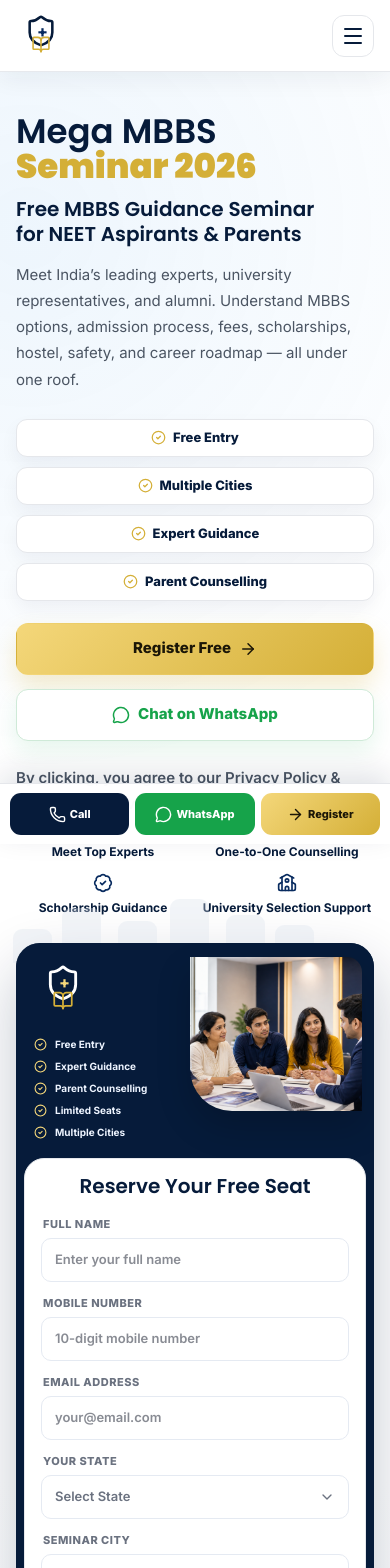
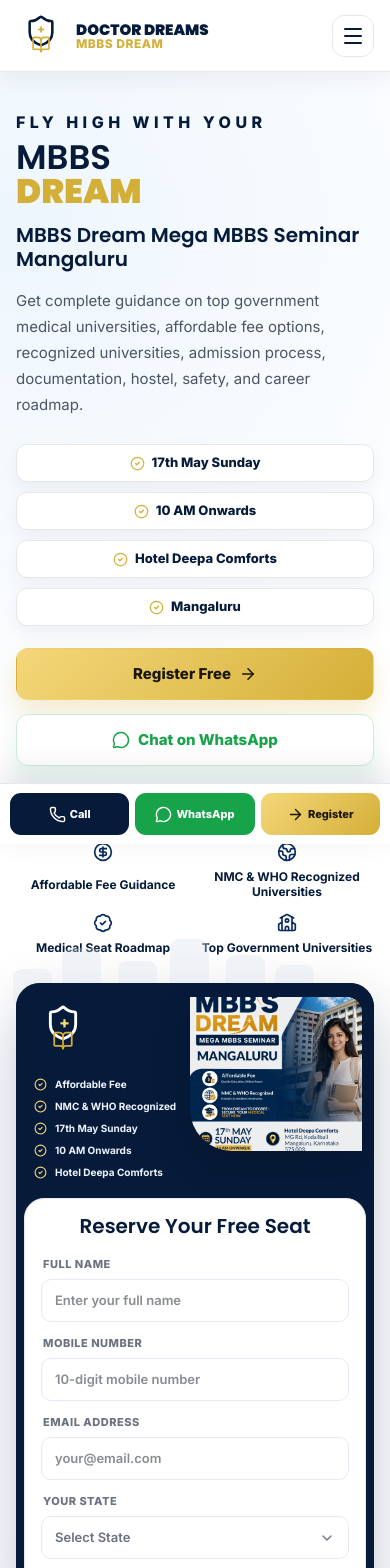
Before and after one commit to megambbs26/seminal-mbbs, a React (Vite) app: page / in a window 390 px wide. Shown: the top 1568 px of the page. Built offline with nearby package versions, Linux system fonts and the light colour scheme.

Commit message:
feat: update landing page for Mangaluru seminar

```diff
--- a/index.html
+++ b/index.html
@@ -5,7 +5,6 @@
     <meta name="viewport" content="width=device-width, initial-scale=1.0" />
     <link rel="icon" type="image/svg+xml" href="/favicon.svg" />
     <link rel="manifest" href="/manifest.json" />
-    <link rel="preconnect" href="https://images.unsplash.com" />
     <meta name="theme-color" content="#002147" />
 
     <!-- Google tag (gtag.js) -->
@@ -19,58 +18,55 @@
     </script>
 
     <!-- Primary Meta Tags -->
-    <title>Mega MBBS Seminar 2026 | Free Guidance for NEET Aspirants & Parents</title>
-    <meta name="title" content="Mega MBBS Seminar 2026 | Free Guidance for NEET Aspirants & Parents" />
-    <meta name="description" content="Register for the Free Mega MBBS Seminar 2026 in Davanagere, Hubballi, Kalaburagi & Vijayapura. Get expert guidance on MBBS in India & Abroad, NEET eligibility, scholarships, and more." />
-    <meta name="keywords" content="MBBS Seminar 2026, Free MBBS Guidance, NEET 2026, Study MBBS Abroad, MBBS in India, Medical Admission Guidance, Davanagere, Hubballi, Kalaburagi, Vijayapura" />
-    <meta name="author" content="Mega MBBS Seminar" />
+    <title>MBBS Dream Mega MBBS Seminar Mangaluru | Doctor Dreams</title>
+    <meta name="title" content="MBBS Dream Mega MBBS Seminar Mangaluru | Doctor Dreams" />
+    <meta name="description" content="Register for the MBBS Dream Mega MBBS Seminar in Mangaluru on 17th May at Hotel Deepa Comforts. Get guidance on affordable fees, NMC & WHO recognized universities, and top government medical universities." />
+    <meta name="keywords" content="MBBS Dream Mangaluru, Doctor Dreams, Mega MBBS Seminar, NEET guidance Mangaluru, MBBS admission guidance Karnataka, Hotel Deepa Comforts" />
+    <meta name="author" content="Doctor Dreams" />
 
     <!-- Open Graph / Facebook -->
     <meta property="og:type" content="website" />
     <meta property="og:url" content="https://megambbsseminar.com/" />
-    <meta property="og:title" content="Mega MBBS Seminar 2026 | Free Guidance for NEET Aspirants" />
-    <meta property="og:description" content="Join India's leading experts for a free seminar on MBBS admissions. Multiple cities, expert speakers, and parent counselling." />
-    <meta property="og:image" content="https://megambbsseminar.com/images/og-image.jpg" />
+    <meta property="og:title" content="MBBS Dream Mega MBBS Seminar Mangaluru" />
+    <meta property="og:description" content="17th May Sunday, 10 AM onwards at Hotel Deepa Comforts, Mangaluru. Get complete guidance on top government medical universities." />
+    <meta property="og:image" content="https://megambbsseminar.com/images/mangaluru-event-flyer.jpg" />
 
     <!-- Twitter -->
     <meta property="twitter:card" content="summary_large_image" />
     <meta property="twitter:url" content="https://megambbsseminar.com/" />
-    <meta property="twitter:title" content="Mega MBBS Seminar 2026 | Free Guidance for NEET Aspirants" />
-    <meta property="twitter:description" content="Join India's leading experts for a free seminar on MBBS admissions. Multiple cities, expert speakers, and parent counselling." />
-    <meta property="twitter:image" content="https://megambbsseminar.com/images/og-image.jpg" />
+    <meta property="twitter:title" content="MBBS Dream Mega MBBS Seminar Mangaluru" />
+    <meta property="twitter:description" content="17th May Sunday, 10 AM onwards at Hotel Deepa Comforts, Mangaluru." />
+    <meta property="twitter:image" content="https://megambbsseminar.com/images/mangaluru-event-flyer.jpg" />
 
     <!-- GEO Tags -->
     <meta name="geo.region" content="IN-KA" />
-    <meta name="geo.placename" content="Karnataka" />
-    <meta name="geo.position" content="14.4673;75.9218" />
-    <meta name="ICBM" content="14.4673, 75.9218" />
+    <meta name="geo.placename" content="Mangaluru, Karnataka" />
+    <meta name="geo.position" content="12.8718;74.8424" />
+    <meta name="ICBM" content="12.8718, 74.8424" />
 
     <!-- Structured Data (JSON-LD) -->
     <script type="application/ld+json">
       {
         "@context": "https://schema.org",
         "@type": "Event",
-        "name": "Mega MBBS Seminar 2026",
-        "description": "Free MBBS Guidance Seminar for NEET Aspirants & Parents.",
-        "image": "https://megambbsseminar.com/images/poster-davanagere.jpeg",
-        "startDate": "2026-05-10T10:00",
-        "endDate": "2026-05-10T15:00",
+        "name": "MBBS Dream Mega MBBS Seminar Mangaluru",
+        "description": "MBBS Dream Mega MBBS Seminar for NEET aspirants and parents.",
+        "image": "https://megambbsseminar.com/images/mangaluru-event-flyer.jpg",
+        "startDate": "2026-05-17T10:00",
         "eventStatus": "https://schema.org/EventScheduled",
         "eventAttendanceMode": "https://schema.org/OfflineEventAttendanceMode",
-        "location": [
-          {
-            "@type": "Place",
-            "name": "Athani PU College",
-            "address": {
-              "@type": "PostalAddress",
-              "streetAddress": "SS Layout A Block",
-              "addressLocality": "Davanagere",
-              "addressRegion": "KA",
-              "postalCode": "577004",
-              "addressCountry": "IN"
-            }
+        "location": {
+          "@type": "Place",
+          "name": "Hotel Deepa Comforts",
+          "address": {
+            "@type": "PostalAddress",
+            "streetAddress": "MG Rd, Kodailbail",
+            "addressLocality": "Mangaluru",
+            "addressRegion": "KA",
+            "postalCode": "575003",
+            "addressCountry": "IN"
           }
-        ],
+        },
         "offers": {
           "@type": "Offer",
           "url": "https://megambbsseminar.com/",
@@ -81,7 +77,7 @@
         },
         "organizer": {
           "@type": "Organization",
-          "name": "Mega MBBS Seminar",
+          "name": "Doctor Dreams",
           "url": "https://megambbsseminar.com/"
         }
       }
--- a/src/App.tsx
+++ b/src/App.tsx
@@ -36,9 +36,10 @@
 import { motion, AnimatePresence } from 'motion/react';
 import { RegistrationForm } from './components/RegistrationForm';
 
-const HELPLINE = '18002701015';
-const WHATSAPP_NUMBER = '9118002701015';
-const whatsappText = encodeURIComponent('Hi, I want to register for the free Mega MBBS Seminar 2026.');
+const HELPLINE = '7899919917';
+const TOLL_FREE = '18002701015';
+const WHATSAPP_NUMBER = '917899919917';
+const whatsappText = encodeURIComponent('Hi, I want to register for the MBBS Dream Mega MBBS Seminar in Mangaluru on 17th May.');
 const whatsappUrl = `https://wa.me/${WHATSAPP_NUMBER}?text=${whatsappText}`;
 
 function scrollToRegistration() {
@@ -55,6 +56,18 @@
   );
 }
 
+function BrandLogo({ compact = false }: { compact?: boolean }) {
+  return (
+    <div className={compact ? 'brand-logo brand-logo-compact' : 'brand-logo'}>
+      <MedicalEmblem />
+      <div>
+        <strong>Doctor Dreams</strong>
+        <span>MBBS Dream</span>
+      </div>
+    </div>
+  );
+}
+
 function Header() {
   const [open, setOpen] = useState(false);
   const navLinks = ['Home', 'Speakers', 'Why Join', 'Cities', 'Agenda', 'FAQ', 'Contact'];
@@ -62,8 +75,8 @@
   return (
     <header className="site-header">
       <div className="container header-inner">
-        <a className="header-logo" href="#home" aria-label="Mega MBBS Seminar 2026 home">
-          <MedicalEmblem />
+        <a className="header-logo" href="#home" aria-label="Doctor Dreams MBBS Dream seminar home">
+          <BrandLogo compact />
         </a>
 
         <nav className="desktop-nav" aria-label="Primary navigation">
@@ -116,12 +129,12 @@
 }
 
 function HeroSection() {
-  const eventBadges = ['Free Entry', 'Multiple Cities', 'Expert Guidance', 'Parent Counselling'];
+  const eventBadges = ['17th May Sunday', '10 AM Onwards', 'Hotel Deepa Comforts', 'Mangaluru'];
   const trustItems = [
-    { icon: Users, label: 'Meet Top Experts' },
-    { icon: HeartHandshake, label: 'One-to-One Counselling' },
-    { icon: BadgeCheck, label: 'Scholarship Guidance' },
-    { icon: School, label: 'University Selection Support' },
+    { icon: CircleDollarSign, label: 'Affordable Fee Guidance' },
+    { icon: Globe2, label: 'NMC & WHO Recognized Universities' },
+    { icon: BadgeCheck, label: 'Medical Seat Roadmap' },
+    { icon: School, label: 'Top Government Universities' },
   ];
 
   return (
@@ -134,13 +147,14 @@
           transition={{ duration: 0.45 }}
         >
           <h1>
-            <span>Mega MBBS</span>
-            <strong>Seminar 2026</strong>
+            <small>Fly High With Your</small>
+            <span>MBBS</span>
+            <strong>Dream</strong>
           </h1>
-          <h2>Free MBBS Guidance Seminar<br />for NEET Aspirants & Parents</h2>
+          <h2>MBBS Dream Mega MBBS Seminar<br />Mangaluru</h2>
           <p>
-            Meet India’s leading experts, university representatives, and alumni. Understand MBBS options,
-            admission process, fees, scholarships, hostel, safety, and career roadmap — all under one roof.
+            Get complete guidance on top government medical universities, affordable fee options, recognized
+            universities, admission process, documentation, hostel, safety, and career roadmap.
           </p>
 
           <div className="badge-row">
@@ -188,14 +202,14 @@
           <div className="form-card-top">
             <MedicalEmblem className="emblem-on-dark" />
             <div className="event-points">
-              {['Free Entry', 'Expert Guidance', 'Parent Counselling', 'Limited Seats', 'Multiple Cities'].map((item) => (
+              {['Affordable Fee', 'NMC & WHO Recognized', '17th May Sunday', '10 AM Onwards', 'Hotel Deepa Comforts'].map((item) => (
                 <span key={item}><CheckCircle2 size={13} /> {item}</span>
               ))}
             </div>
             <div className="gold-arc" />
             <img
-              src="/images/hero-medical-students.png"
-              alt="Medical students studying"
+              src="/images/mangaluru-event-flyer.jpg"
+              alt="MBBS Dream Mangaluru seminar flyer"
               fetchPriority="high"
             />
           </div>
@@ -219,20 +233,20 @@
 
 function BenefitCards() {
   const benefits = [
-    { icon: Globe2, title: 'NRI MBBS Seat Options' },
-    { icon: Building2, title: 'Best Universities Selection & Fees' },
-    { icon: CircleDollarSign, title: 'Scholarship & Financial Guidance' },
+    { icon: CircleDollarSign, title: 'Affordable Fee Planning' },
+    { icon: Globe2, title: 'NMC & WHO Recognized Universities' },
+    { icon: Building2, title: 'Top Government Medical Universities' },
     { icon: ClipboardCheck, title: 'NEET Eligibility & Admission Process' },
-    { icon: Plane, title: 'Visa, Documentation & Travel Support' },
+    { icon: Plane, title: 'From Dream to Degree Roadmap' },
     { icon: Home, title: 'Hostel, Safety, Food & Student Life' },
-    { icon: Stethoscope, title: 'MBBS in India vs Abroad' },
-    { icon: Users, title: 'Parent Counselling & Career Roadmap' },
+    { icon: Stethoscope, title: 'MBBS Career Guidance' },
+    { icon: Users, title: 'Parent Counselling & Seat Planning' },
   ];
 
   return (
     <section id="why-join" className="section benefits-section">
       <div className="container">
-        <SectionTitle gold="Free Seminar">What You Will Learn in This Free Seminar</SectionTitle>
+        <SectionTitle gold="MBBS Seminar">What You Will Learn in This MBBS Seminar</SectionTitle>
         <div className="benefits-grid">
           {benefits.map(({ icon: Icon, title }) => (
             <motion.div className="benefit-card" key={title} whileHover={{ y: -5 }}>
@@ -260,7 +274,7 @@
     <section className="why-section">
       <div className="container">
         <div className="why-card">
-          <h2>Before You Choose Any MBBS University,<br />Attend This <span>Free Seminar</span></h2>
+          <h2>Before You Choose Any MBBS University,<br />Attend This <span>Mangaluru Seminar</span></h2>
           <div className="why-points">
             {points.map(({ icon: Icon, text }) => (
               <div key={text} className="why-point">
@@ -306,17 +320,14 @@
 
 function VenueCards() {
   const venues = [
-    { city: 'Davanagere', venue: 'Athani PU College', address: 'SS Layout A Block, Davanagere', date: 'Sun, 10th May', time: '10:00 AM – 03:00 PM', img: '/images/venue-davanagere-athani-college.png' },
-    { city: 'Hubballi', venue: 'Medha PU Science College', address: 'Empire Square, Shirur Park, Hubballi', date: 'Sun, 10th May', time: '10:00 AM – 03:00 PM', img: '/images/venue-hubballi-medha-college.png' },
-    { city: 'Kalaburagi', venue: 'Shree Vidya PU College', address: 'SB Temple Road, Kalaburagi', date: 'Sun, 10th May', time: '10:00 AM – 03:00 PM', img: '/images/venue-kalaburagi-shree-vidya.png' },
-    { city: 'Vijayapura', venue: 'Chetana PU College', address: 'Gangapuram Colony, Vijayapura', date: 'Sun, 10th May', time: '10:00 AM – 03:00 PM', img: '/images/venue-vijayapura-chetana-college.png' },
+    { city: 'Mangaluru', venue: 'Hotel Deepa Comforts', address: 'MG Rd, Kodailbail, Mangaluru, Karnataka 575003', date: 'Sunday, 17th May', time: '10 AM Onwards', img: '/images/mangaluru-event-flyer.jpg' },
   ];
 
   return (
     <section id="cities" className="section venues-section">
       <div className="container">
-        <SectionTitle gold="Seminar City">Choose Your Seminar City</SectionTitle>
-        <div className="venue-grid">
+        <SectionTitle gold="Mangaluru">Seminar City: Mangaluru</SectionTitle>
+        <div className="venue-grid single-event-grid">
           {venues.map((venue) => (
             <article className="venue-card" key={venue.city}>
               <div className="venue-image">
@@ -332,7 +343,7 @@
                 <a className="btn btn-map venue-btn" href={`https://maps.google.com/?q=${encodeURIComponent(`${venue.venue} ${venue.city}`)}`} target="_blank" rel="noreferrer">
                   <MapPin size={14} /> Open Map
                 </a>
-                <strong>Open for NEET 2026 / NEET 2027</strong>
+                <strong>17th May Sunday · 10 AM Onwards</strong>
               </div>
             </article>
           ))}
@@ -344,17 +355,14 @@
 
 function PosterSection() {
   const posters = [
-    { city: 'Davanagere', img: '/images/poster-davanagere.jpeg', description: 'Join us at Athani PU College for comprehensive MBBS guidance.' },
-    { city: 'Hubballi', img: '/images/poster-hubballi.jpeg', description: 'Expert counselling session at Medha PU Science College.' },
-    { city: 'Kalaburagi', img: '/images/poster-kalaburagi.jpeg', description: 'Explore global medical careers at Shree Vidya PU College.' },
-    { city: 'Vijayapura', img: '/images/poster-vijayapura.jpeg', description: 'Secure your medical future at Chetana PU College.' },
+    { city: 'Mangaluru', img: '/images/mangaluru-event-flyer.jpg', description: 'Join Doctor Dreams at Hotel Deepa Comforts for complete MBBS guidance on top government medical universities.' },
   ];
 
   return (
     <section className="section posters-section">
       <div className="container">
-        <SectionTitle gold="Seminar Posters">Official Seminar Posters</SectionTitle>
-        <div className="poster-grid">
+        <SectionTitle gold="Event Flyer">Official Mangaluru Event Flyer</SectionTitle>
+        <div className="poster-grid single-poster-grid">
           {posters.map((poster) => (
             <motion.div className="poster-card" key={poster.city} whileHover={{ scale: 1.02 }}>
               <div className="poster-image">
@@ -383,12 +391,12 @@
             <Globe2 size={36} />
           </div>
           <div>
-            <h2>Get Free MBBS Admission Guidance Anytime</h2>
-            <p>Book your free counselling slot and understand your MBBS options with expert guidance.</p>
-            <small>Guidance is free. Final admission depends on eligibility, documentation, university rules, and seat availability.</small>
+            <h2>Get Complete Guidance on Top Government Medical Universities</h2>
+            <p>Book your Mangaluru seminar pass and understand your MBBS options with Doctor Dreams guidance.</p>
+            <small>For more info contact 7899 919 917 / 1800 270 1015. Final admission depends on eligibility, documentation, university rules, and seat availability.</small>
           </div>
           <button className="btn btn-gold btn-large" onClick={scrollToRegistration}>
-            Book Free Counselling <ArrowRight size={17} />
+            Book Seminar Pass <ArrowRight size={17} />
           </button>
         </div>
       </div>
@@ -399,13 +407,13 @@
 function AgendaTimeline() {
   const items = [
     { icon: ClipboardCheck, label: 'Welcome & Registration' },
-    { icon: Stethoscope, label: 'MBBS in India vs Abroad' },
-    { icon: School, label: 'Top Universities Guide' },
-    { icon: CircleDollarSign, label: 'Education Loan & Scholarship Options' },
-    { icon: Plane, label: 'Abroad MBBS Process Explained' },
-    { icon: Users, label: 'Meet University Experts' },
+    { icon: CircleDollarSign, label: 'Affordable Fee Options' },
+    { icon: Globe2, label: 'NMC & WHO Recognition' },
+    { icon: School, label: 'Top Government Universities' },
+    { icon: Plane, label: 'MBBS Dream Roadmap' },
+    { icon: Users, label: 'Parent Counselling' },
     { icon: MessageCircle, label: 'Q&A Session' },
-    { icon: HeartHandshake, label: 'Free Counselling Support' },
+    { icon: HeartHandshake, label: 'Seat Planning Support' },
   ];
 
   return (
@@ -478,7 +486,7 @@
     <section id="contact" className="final-cta-section">
       <div className="container final-cta">
         <div>
-          <h2>Ready to Take the First Step<br />Toward <span>Becoming a Doctor?</span></h2>
+          <h2>Ready to Fly High With Your<br /><span>MBBS Dream?</span></h2>
           <div className="final-buttons">
             <button className="btn btn-gold btn-large" onClick={scrollToRegistration}>
               Book a Free Pass <ArrowRight size={17} />
@@ -489,12 +497,14 @@
             <a className="btn btn-white btn-large" href={`tel:${HELPLINE}`}>
               <Phone size={18} /> Call Now
             </a>
+            <a className="btn btn-white btn-large" href={`tel:${TOLL_FREE}`}>
+              <Phone size={18} /> Toll Free
+            </a>
           </div>
           <p className="cta-note cta-note-dark">By clicking, you agree to our Privacy Policy & data collection via WhatsApp.</p>
         </div>
         <div className="final-doctors">
-          <img src="/images/dr-komal-r.jpeg" alt="Dr. Komal R" loading="lazy" />
-          <img src="/images/dr-isha-jadon.jpeg" alt="Dr. Isha Jadon" loading="lazy" />
+          <img src="/images/mangaluru-event-flyer.jpg" alt="MBBS Dream Mangaluru seminar" loading="lazy" />
         </div>
       </div>
     </section>
@@ -509,9 +519,9 @@
     <footer className="footer">
       <div className="container footer-grid">
         <div className="footer-brand">
-          <MedicalEmblem className="emblem-on-dark" />
+          <BrandLogo compact />
           <p className="footer-disclaimer">
-            <strong>Disclaimer:</strong> This seminar is for education counselling only. We do not provide direct medical advice or guarantee admissions. Final admission depends on student eligibility, NEET scores, documentation, university rules, and seat availability in India or Abroad.
+            <strong>Disclaimer:</strong> Doctor Dreams MBBS Dream seminar is for education counselling only. We do not provide direct medical advice or guarantee admissions. Final admission depends on student eligibility, NEET scores, documentation, university rules, and seat availability in India or Abroad.
           </p>
         </div>
         <div>
@@ -550,7 +560,7 @@
 
       <div className="container footer-bottom">
         <div className="footer-copyright">
-          © 2026 Mega MBBS Seminar. All Rights Reserved.
+          © 2026 Doctor Dreams MBBS Dream Seminar. All Rights Reserved.
         </div>
         <div className="footer-legal">
           <a href="#home">Privacy Policy</a>
--- a/src/components/RegistrationForm.tsx
+++ b/src/components/RegistrationForm.tsx
@@ -19,16 +19,12 @@
   'Dadra and Nagar Haveli and Daman and Diu', 'Delhi NCR', 'Jammu and Kashmir', 'Ladakh', 'Lakshadweep', 'Puducherry'
 ];
 
-const cities = ['Bangalore', 'Davanagere', 'Hubballi', 'Kalaburagi', 'Vijayapura'];
+const cities = ['Mangaluru'];
 const examYears = ['NEET 2026', 'NEET 2027', 'NEET 2028', 'Already Appeared'];
 const courses = ['MBBS Abroad', 'MBBS India', 'Scholarship Guidance', 'Admission Support', 'Not Sure Yet'];
 
 const cityVenues: Record<string, { venue: string, address: string, date: string, time: string }> = {
-  'Bangalore': { venue: 'Bangalore Seminar Venue', address: 'Bangalore, Karnataka', date: 'Sun, 10th May', time: '10:00 AM – 03:00 PM' },
-  'Davanagere': { venue: 'Athani PU College', address: 'SS Layout A Block, Davanagere', date: 'Sun, 10th May', time: '10:00 AM – 03:00 PM' },
-  'Hubballi': { venue: 'Medha PU Science College', address: 'Empire Square, Shirur Park, Hubballi', date: 'Sun, 10th May', time: '10:00 AM – 03:00 PM' },
-  'Kalaburagi': { venue: 'Shree Vidya PU College', address: 'SB Temple Road, Kalaburagi', date: 'Sun, 10th May', time: '10:00 AM – 03:00 PM' },
-  'Vijayapura': { venue: 'Chetana PU College', address: 'Gangapuram Colony, Vijayapura', date: 'Sun, 10th May', time: '10:00 AM – 03:00 PM' },
+  'Mangaluru': { venue: 'Hotel Deepa Comforts', address: 'MG Rd, Kodailbail, Mangaluru, Karnataka 575003', date: 'Sunday, 17th May', time: '10 AM Onwards' },
 };
 
 function CustomDropdown({
@@ -131,7 +127,7 @@
     mobileNumber: '',
     emailAddress: '',
     state: '',
-    preferredCity: '',
+    preferredCity: 'Mangaluru',
     neetExamYear: '',
     interestedCourse: '',
     message: '',
@@ -186,8 +182,9 @@
 
     const payload = {
       ...formData,
+      preferredCity: formData.preferredCity || 'Mangaluru',
       ticketId: newTicketId,
-      eventName: 'Mega MBBS Seminar 2026',
+      eventName: 'MBBS Dream Mega MBBS Seminar - Mangaluru',
       registrationType: 'free_seat_reservation',
       source: 'landing_page',
       createdAt: new Date().toISOString(),
@@ -219,7 +216,7 @@
   };
 
   if (success) {
-    const venueInfo = cityVenues[formData.preferredCity] || cityVenues['Davanagere'];
+    const venueInfo = cityVenues[formData.preferredCity] || cityVenues['Mangaluru'];
 
     return (
       <div className={cn('registration-success', variant === 'dark' && 'registration-success-dark', className)}>
@@ -235,7 +232,7 @@
             <div className="ticket-header">
               <div className="ticket-logo">
                 <Ticket size={24} />
-                <span>MEGA MBBS SEMINAR 2026</span>
+                <span>MBBS DREAM MEGA MBBS SEMINAR</span>
               </div>
               <div className="ticket-id">
                 <small>HALL TICKET NO.</small>
@@ -314,7 +311,7 @@
           </button>
 
           <a
-            href={`https://wa.me/9118002701015?text=${encodeURIComponent(`Hi, I registered for Mega MBBS Seminar 2026. My ticket ID is ${ticketId}.`)}`}
+            href={`https://wa.me/917899919917?text=${encodeURIComponent(`Hi, I registered for MBBS Dream Mega MBBS Seminar Mangaluru. My ticket ID is ${ticketId}.`)}`}
             target="_blank"
             rel="noopener noreferrer"
             className="btn btn-whatsapp w-full"
--- a/src/index.css
+++ b/src/index.css
@@ -134,6 +134,43 @@
   color: var(--soft-gold);
 }
 
+.brand-logo {
+  display: inline-flex;
+  align-items: center;
+  gap: 10px;
+  color: var(--deep-navy);
+}
+
+.brand-logo .emblem {
+  flex: 0 0 auto;
+}
+
+.brand-logo strong,
+.brand-logo span {
+  display: block;
+  line-height: 1.05;
+}
+
+.brand-logo strong {
+  font-family: 'Poppins', sans-serif;
+  font-size: 15px;
+  font-weight: 900;
+  text-transform: uppercase;
+}
+
+.brand-logo span {
+  color: var(--gold);
+  font-size: 12px;
+  font-weight: 900;
+  letter-spacing: 0.5px;
+  text-transform: uppercase;
+}
+
+.brand-logo-compact .emblem {
+  width: 50px;
+  height: 50px;
+}
+
 .desktop-nav {
   justify-self: center;
   display: flex;
@@ -246,6 +283,18 @@
   max-width: 100%;
 }
 
+.hero-copy h1 small {
+  display: block;
+  margin-bottom: 8px;
+  color: var(--deep-navy);
+  font-family: 'Inter', sans-serif;
+  font-size: clamp(16px, 1.7vw, 25px);
+  font-weight: 800;
+  letter-spacing: 0.28em;
+  line-height: 1.1;
+  text-transform: uppercase;
+}
+
 .hero-copy h1 span,
 .hero-copy h1 strong {
   display: block;
@@ -254,6 +303,11 @@
 .hero-copy h1 strong {
   color: var(--gold);
   font-weight: 900;
+  text-transform: uppercase;
+}
+
+.hero-copy h1 span {
+  text-transform: uppercase;
 }
 
 .hero-copy h2 {
@@ -1047,6 +1101,15 @@
   gap: 14px;
 }
 
+.single-event-grid {
+  grid-template-columns: minmax(0, 420px);
+  justify-content: center;
+}
+
+.single-event-grid .venue-image {
+  height: 260px;
+}
+
 .venue-card {
   overflow: hidden;
   background: var(--white);
@@ -1149,6 +1212,15 @@
   gap: 24px;
 }
 
+.single-poster-grid {
+  grid-template-columns: minmax(0, 820px);
+  justify-content: center;
+}
+
+.single-poster-grid .poster-card {
+  grid-template-columns: minmax(280px, 0.9fr) 1fr;
+}
+
 .poster-card {
   display: grid;
   grid-template-columns: 240px 1fr;
@@ -1173,6 +1245,11 @@
   object-fit: cover;
 }
 
+.single-poster-grid .poster-image img {
+  aspect-ratio: 4 / 5;
+  object-position: top center;
+}
+
 .poster-info {
   display: flex;
   flex-direction: column;
@@ -1431,6 +1508,13 @@
 
 .final-doctors img:first-child {
   margin-top: 36px;
+}
+
+.final-doctors img:only-child {
+  width: 270px;
+  height: 210px;
+  border-radius: 20px 20px 0 0;
+  object-position: top center;
 }
 
 .footer {
@@ -1707,6 +1791,7 @@
 
   .hero-copy h2 {
     font-size: 22px;
+    overflow-wrap: anywhere;
   }
 
   .hero-buttons .btn {
@@ -1804,6 +1889,7 @@
 
   .hero-copy h2,
   .hero-copy p,
+  .badge-row span,
   .trust-row span,
   .benefit-card h3,
   .why-point span,
```
Also changed, not shown: public/images/mangaluru-event-flyer.jpg (added), public/llms.txt, public/manifest.json, 10 other files (tests, documents, lock files or other folders).
